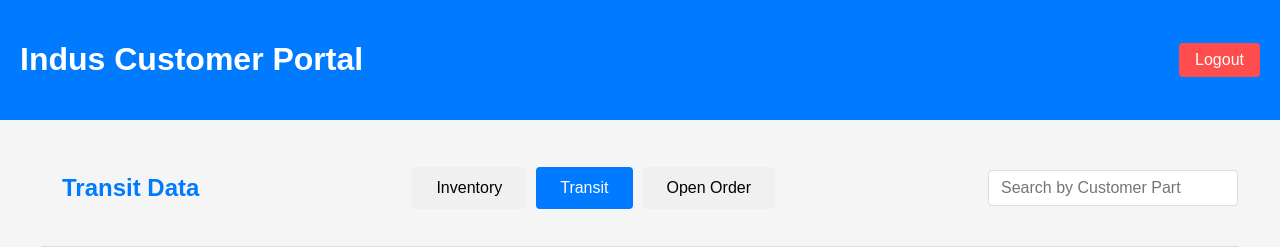
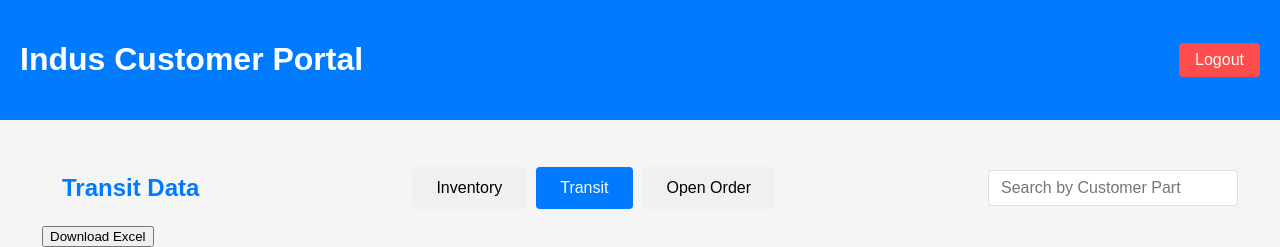
Before and after one commit to ppc8040/new_try, a Flask app: page /views/transit in a window 1280 px wide. Shown: the top 247 px of the page. Run offline with Flask 3, Linux system fonts and the light colour scheme; the visitor is signed in with stand-in values (Sample User, id 1); data that the repository does not hold is empty.

Commit message:
Update dashboard.html

```diff
--- a/flaskr/templates/dashboard.html
+++ b/flaskr/templates/dashboard.html
@@ -24,6 +24,11 @@
                    placeholder="Search by {{ 'Customer Part' if active_tab == 'Inventory' else 'Customer Part' if active_tab == 'Transit' else 'Customer Part/PO#' if active_tab == 'Open Order' else 'Customer Part' }} "
                    onkeyup="filterTable()" class="search-bar">
         </label>
+    </div>
+
+        <div class="download_container">
+        <!-- Download Excel Button -->
+        <button class="download-btn" onclick="window.location.href='{{ url_for('views.download_all_tables') }}'">Download Excel</button>
     </div>
 
     <!-- Table Section for Inventory -->
```
